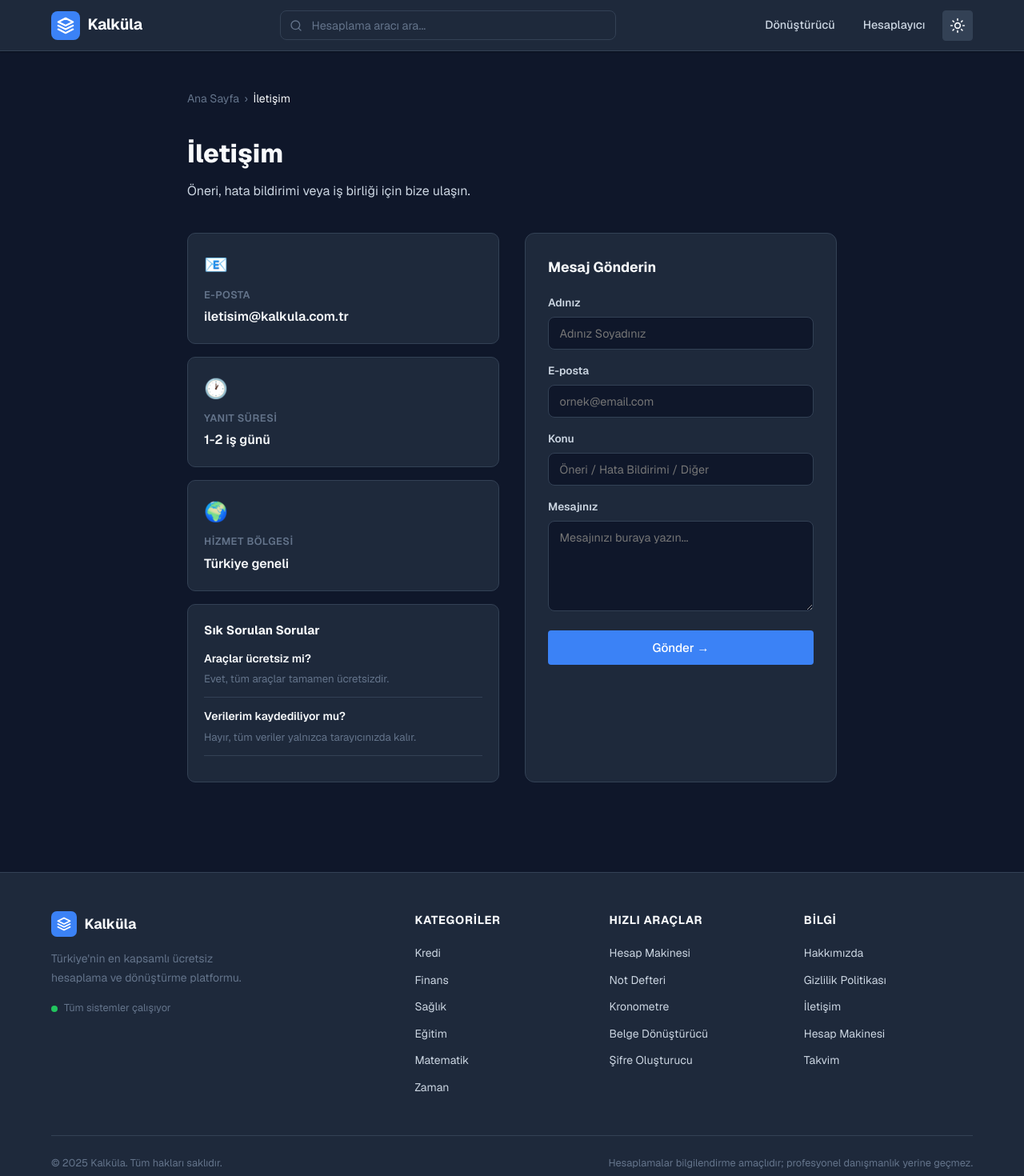
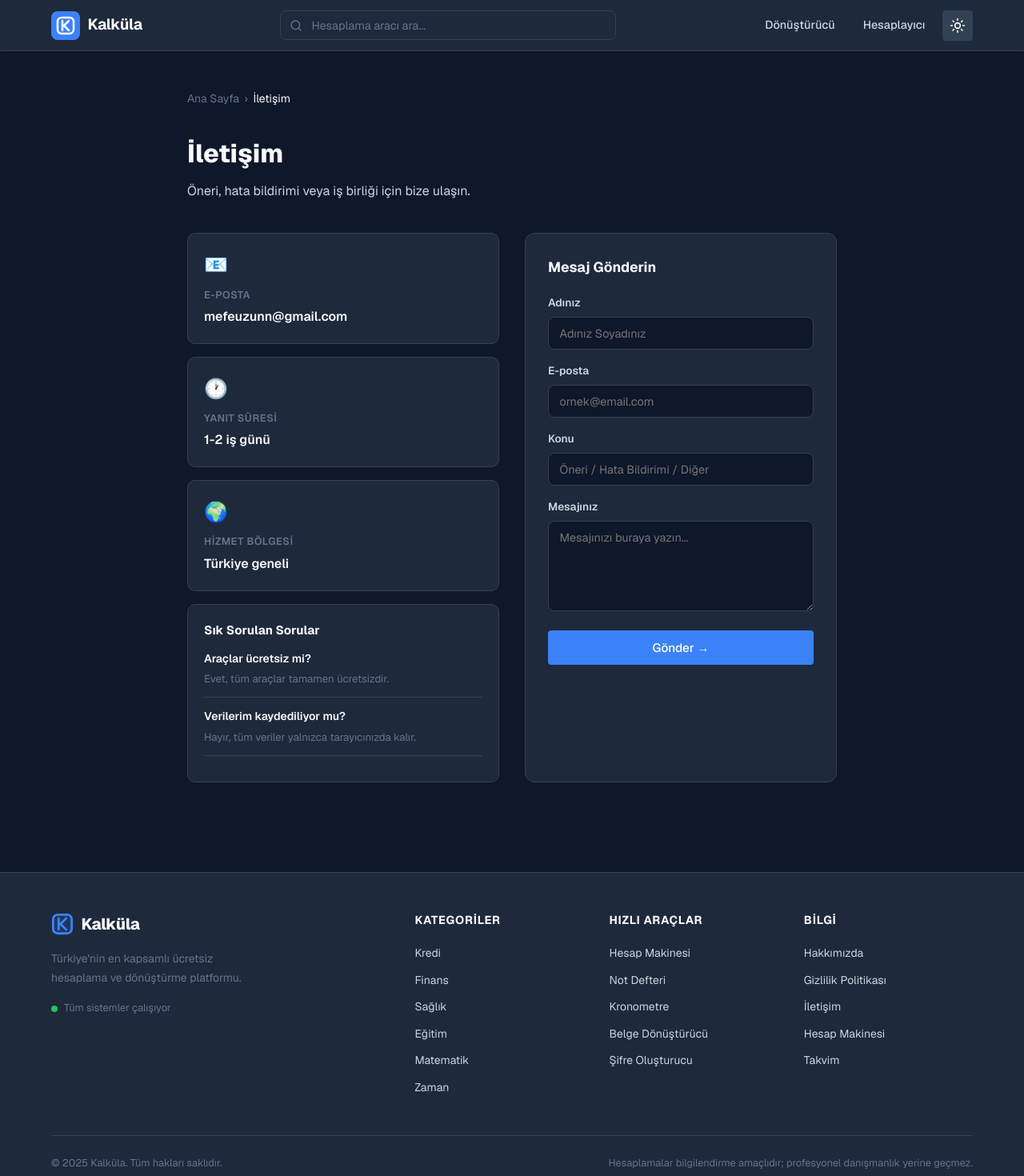
Before and after one commit to Mefeuzunn/kalkula.com, a Next.js app: page /iletisim in a window 1280 px wide. Shown: the top 1470 px of the page at 80% size. Built offline with nearby package versions, Linux system fonts and the light colour scheme.

Commit message:
style: gozu yormayan soft light mode, profesyonel yeni K logosu ve iletisim maili guncellendi

```diff
--- a/src/app/globals.css
+++ b/src/app/globals.css
@@ -1,16 +1,16 @@
 :root {
-  /* Colors - Light Theme (Clean & Practical) */
-  --bg-primary: #ffffff;
-  --bg-secondary: #f8fafc;
-  --bg-tertiary: #f1f5f9;
-  --text-primary: #0f172a;
+  /* Colors - Light Theme (Soft & Pleasant) */
+  --bg-primary: #f4f6f9;
+  --bg-secondary: #ebeff4;
+  --bg-tertiary: #e2e8f0;
+  --text-primary: #1e293b;
   --text-secondary: #475569;
-  --text-muted: #94a3b8;
+  --text-muted: #64748b;
 
   --accent-primary: #2563eb; /* Blue 600 */
   --accent-secondary: #3b82f6; /* Blue 500 */
   --accent-gradient: var(--accent-primary);
-  --accent-glow: rgba(37, 99, 235, 0.1);
+  --accent-glow: rgba(37, 99, 235, 0.08);
 
   --border: #e2e8f0;
   --border-focus: #93c5fd;
--- a/src/app/iletisim/page.tsx
+++ b/src/app/iletisim/page.tsx
@@ -30,7 +30,7 @@ export default function Iletisim() {
         {/* Contact Info */}
         <div style={{ display: "flex", flexDirection: "column", gap: "1rem" }}>
           {[
-            { icon: "📧", title: "E-posta", value: "iletisim@kalkula.com.tr" },
+            { icon: "📧", title: "E-posta", value: "mefeuzunn@gmail.com" },
             { icon: "🕐", title: "Yanıt Süresi", value: "1-2 iş günü" },
             { icon: "🌍", title: "Hizmet Bölgesi", value: "Türkiye geneli" },
           ].map(c => (
--- a/src/components/Footer.tsx
+++ b/src/components/Footer.tsx
@@ -14,12 +14,13 @@ export default function Footer() {
           {/* Brand */}
           <div>
             <div style={{ display: "flex", alignItems: "center", gap: "0.6rem", marginBottom: "1rem" }}>
-              <div style={{ width: "32px", height: "32px", background: "var(--accent-primary)", borderRadius: "7px", display: "flex", alignItems: "center", justifyContent: "center" }}>
-                <svg width="18" height="18" viewBox="0 0 24 24" fill="none" stroke="white" strokeWidth="2.5" strokeLinecap="round" strokeLinejoin="round">
-                  <path d="M12 2L2 7l10 5 10-5-10-5zM2 17l10 5 10-5M2 12l10 5 10-5"/>
+              <div style={{ color: "var(--accent-primary)", display: "flex", alignItems: "center", justifyContent: "center" }}>
+                <svg width="28" height="28" viewBox="0 0 24 24" fill="none" xmlns="http://www.w3.org/2000/svg">
+                  <rect x="2" y="2" width="20" height="20" rx="5" stroke="currentColor" strokeWidth="2.5" fill="var(--accent-glow)" />
+                  <path d="M8 6v12M16 6l-6 6 6 6" stroke="currentColor" strokeWidth="2.5" strokeLinecap="round" strokeLinejoin="round" />
                 </svg>
               </div>
-              <span style={{ fontWeight: 700, fontSize: "1.1rem", color: "var(--text-primary)" }}>Kalküla</span>
+              <span style={{ fontWeight: 800, fontSize: "1.25rem", color: "var(--text-primary)", letterSpacing: "-0.02em" }}>Kalküla</span>
             </div>
             <p style={{ color: "var(--text-muted)", fontSize: "0.875rem", lineHeight: 1.7, maxWidth: "240px" }}>
               Türkiye&apos;nin en kapsamlı ücretsiz hesaplama ve dönüştürme platformu.
--- a/src/components/Navbar.tsx
+++ b/src/components/Navbar.tsx
@@ -51,8 +51,9 @@ export default function Navbar() {
         {/* Logo */}
         <Link href="/" className={styles.logo}>
           <div className={styles.logoIcon}>
-            <svg width="22" height="22" viewBox="0 0 24 24" fill="none" stroke="currentColor" strokeWidth="2.5" strokeLinecap="round" strokeLinejoin="round">
-              <path d="M12 2L2 7l10 5 10-5-10-5zM2 17l10 5 10-5M2 12l10 5 10-5"/>
+            <svg width="24" height="24" viewBox="0 0 24 24" fill="none" xmlns="http://www.w3.org/2000/svg">
+              <rect x="2" y="2" width="20" height="20" rx="5" stroke="currentColor" strokeWidth="2.5" fill="var(--accent-glow)" />
+              <path d="M8 6v12M16 6l-6 6 6 6" stroke="currentColor" strokeWidth="2.5" strokeLinecap="round" strokeLinejoin="round" />
             </svg>
           </div>
           <span className={styles.logoText}>Kalküla</span>
```
